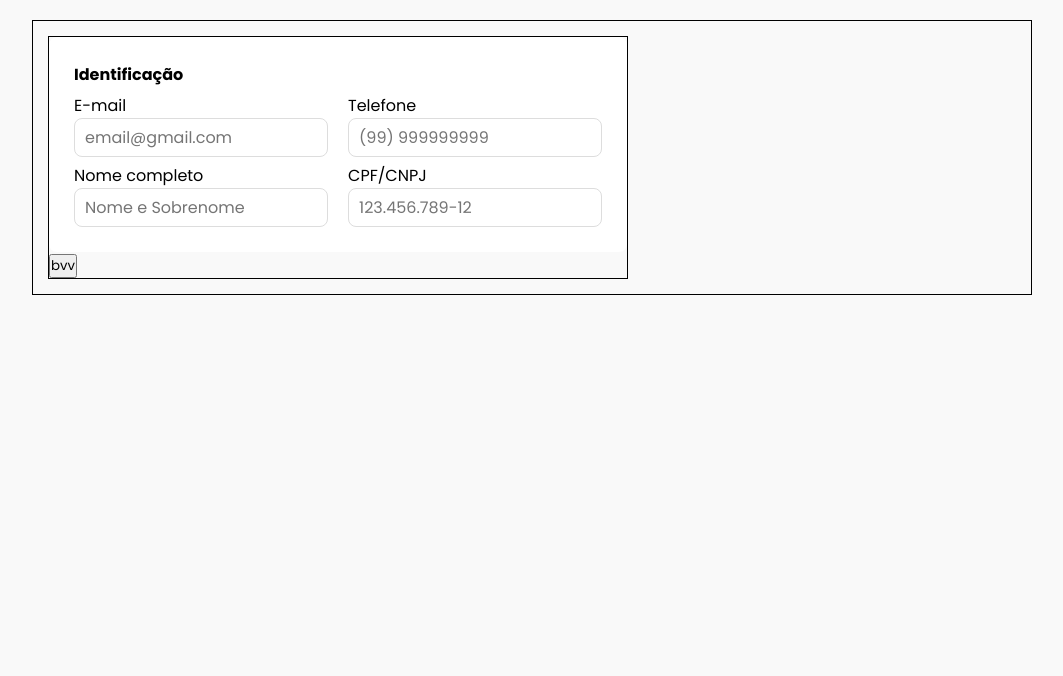
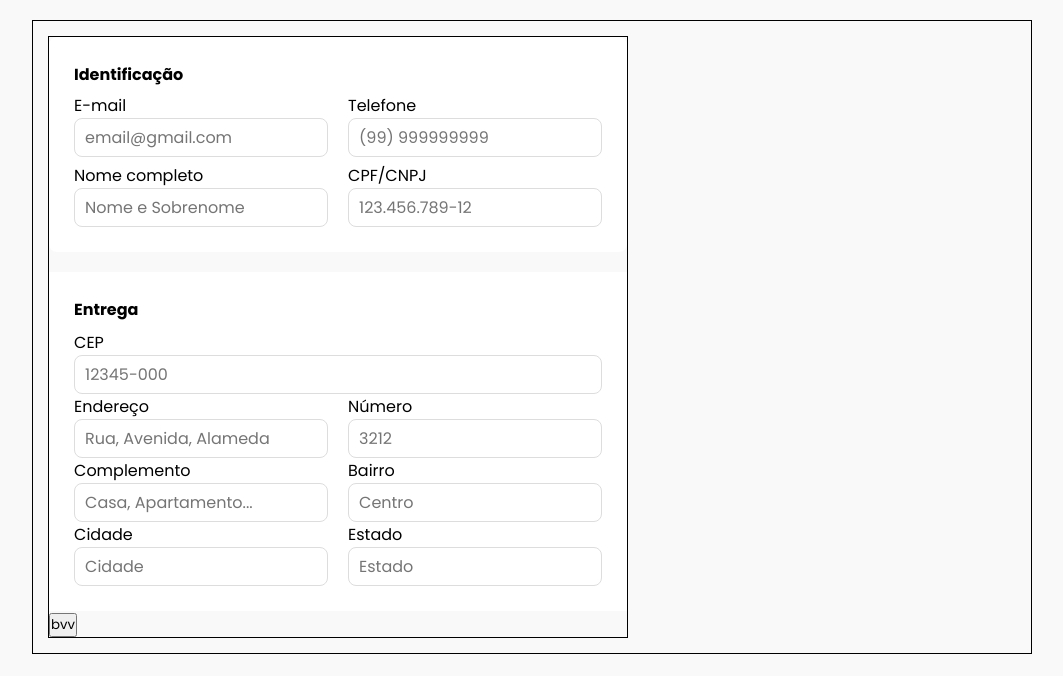
Before and after one commit to Arthursouzafut22/vape-shop, a React (Vite) app: page /order in a window 1280 px wide. Shown: the top 676 px of the page, without its empty margins (108-1171 px from the left). Built offline with nearby package versions, Linux system fonts and the light colour scheme.

Commit message:
creating form with personal information

```diff
--- a/src/pages/OrderDetails/OrderDetails.tsx
+++ b/src/pages/OrderDetails/OrderDetails.tsx
@@ -4,6 +4,7 @@ import { yupResolver } from "@hookform/resolvers/yup";
 import { useForm } from "react-hook-form";
 import { validationSchema } from "./Schema";
 import { InputsProps } from "./Types";
+import WrapperCep from "./WrapperCep/WrapperCep";
 
 const OrderDetails = () => {
   const {
@@ -60,6 +61,7 @@ const OrderDetails = () => {
             </div>
           </div>
         </S.WrapperOne>
+        <WrapperCep register={register} errors={errors} />
         <button>bvv</button>
       </form>
     </S.Section>
--- a/src/pages/OrderDetails/Schema.tsx
+++ b/src/pages/OrderDetails/Schema.tsx
@@ -19,4 +19,14 @@ export const validationSchema = yup.object({
       const cleanedValue = value.replace(/[\s.-/]/g, "");
       return cpf.isValid(cleanedValue) || cnpj.isValid(cleanedValue);
     }),
+  cep: yup
+    .string()
+    .required("Informe CEP válido")
+    .matches(/^\d{5}-?\d{3}$/, "Digite um CEP válido")
+    .length(8, "O CEP deve ter 8 dígitos"),
+  endereco: yup.string().required("O endereço é obrigatório"),
+  numero: yup.string().required("O Número é obrigatório"),
+  bairro: yup.string().required("O Bairro é obrigatório"),
+  cidade: yup.string().required("A Cidade é obrigatório"),
+  estado: yup.string().required("o Estado é obrigatório"),
 });
--- a/src/pages/OrderDetails/Styles.ts
+++ b/src/pages/OrderDetails/Styles.ts
@@ -9,16 +9,31 @@ export const Section = styled.section`
   form {
     max-width: 580px;
     border: 1px solid;
+
+    input {
+      font-size: 16px;
+      width: 100% !important;
+      display: block;
+      padding: 6px 10px;
+      border-radius: 8px;
+      border: 1px solid #dddddd;
+      outline: 1px solid transparent;
+
+      &:focus {
+        outline: 2px solid #2f982f;
+        border: 1px solid transparent;
+      }
+    }
   }
 `;
 
 export const WrapperOne = styled.div`
-  background-color: #ffffff;
-  padding: 25px;
   display: flex;
   flex-direction: column;
   justify-content: center;
   gap: 6px;
+  background-color: #ffffff;
+  padding: 25px;
   width: 100%;
   border-radius: 8px;
 
@@ -42,20 +57,32 @@ export const WrapperOne = styled.div`
     label {
       display: block;
     }
-
-    input {
-      font-size: 16px;
-      width: 100% !important;
-      display: block;
-      padding: 6px 10px;
-      border-radius: 8px;
-      border: 1px solid #dddddd;
-      outline: 1px solid transparent;
-
-      &:focus {
-        outline: 2px solid #2f982f;
-        border: 1px solid transparent;
-      }
-    }
   }
 `;
+
+export const WrapperTwo = styled.div`
+  background-color: #ffffff;
+  margin-top: 20px;
+  padding: 25px;
+
+  b {
+    display: block;
+    margin-bottom: 8px;
+  }
+
+  p {
+    font-size: 12px;
+    color: red;
+  }
+`;
+
+export const WrapeprInputs = styled.div`
+  display: flex;
+  align-items: center;
+  gap: 20px;
+  border-radius: 8px;
+
+  div {
+    width: 100%;
+  }
+`;
--- /dev/null
+++ b/src/pages/OrderDetails/WrapperCep/WrapperCep.tsx
@@ -0,0 +1,58 @@
+import * as S from "../Styles";
+import Input from "../../../Components/Input/Input";
+import { UiCepProps } from "../Types";
+
+const WrapperCep = ({ register, errors }: UiCepProps) => {
+  return (
+    <S.WrapperTwo>
+      <b>Entrega</b>
+      <Input
+        {...register("cep")}
+        label="CEP"
+        placeholder="12345-000"
+        type="number"
+      />
+      {errors.cep && <p>{errors.cep.message}</p>}
+      <S.WrapeprInputs>
+        <div>
+          <Input
+            {...register("endereco")}
+            label="Endereço"
+            placeholder="Rua, Avenida, Alameda"
+          />
+          {errors.endereco && <p>{errors.endereco.message}</p>}
+        </div>
+        <div>
+          <Input
+            {...register("numero")}
+            label="Número"
+            placeholder="3212"
+            type="number"
+          />
+          {errors.numero && <p>{errors.numero.message}</p>}
+        </div>
+      </S.WrapeprInputs>
+      <S.WrapeprInputs>
+        <div>
+          <Input label="Complemento" placeholder="Casa, Apartamento..." />
+        </div>
+        <div>
+          <Input {...register("bairro")} label="Bairro" placeholder="Centro" />
+          {errors.bairro && <p>{errors.bairro.message}</p>}
+        </div>
+      </S.WrapeprInputs>
+      <S.WrapeprInputs>
+        <div>
+          <Input {...register("cidade")} label="Cidade" placeholder="Cidade" />
+          {errors.cidade && <p>{errors.cidade.message}</p>}
+        </div>
+        <div>
+          <Input {...register("estado")} label="Estado" placeholder="Estado" />
+          {errors.estado && <p>{errors.estado.message}</p>}
+        </div>
+      </S.WrapeprInputs>
+    </S.WrapperTwo>
+  );
+};
+
+export default WrapperCep;
```
Also changed, not shown: src/pages/OrderDetails/Types.ts (+14 -0 lines).
